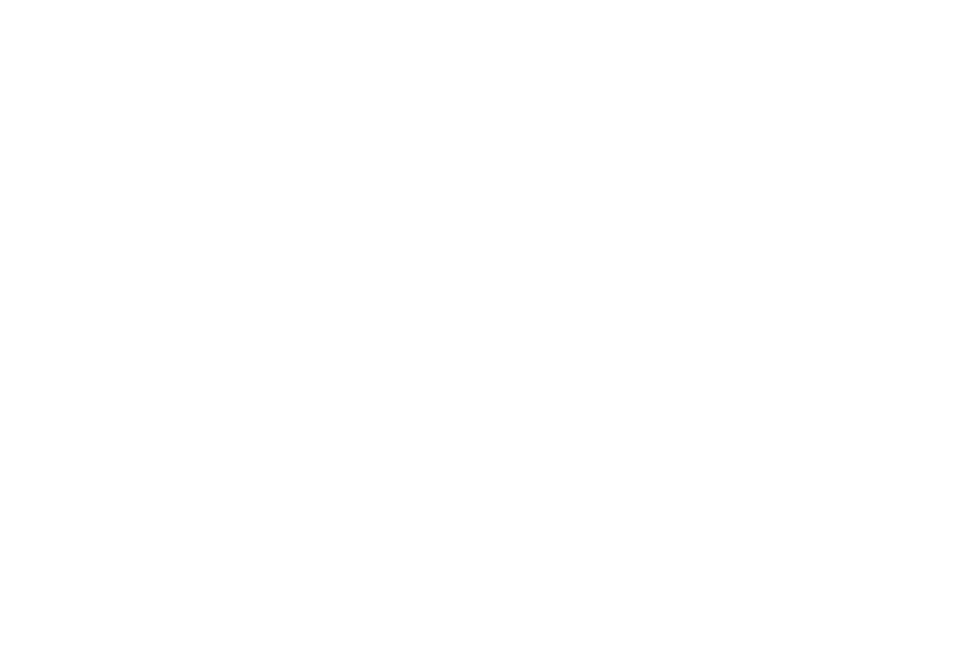
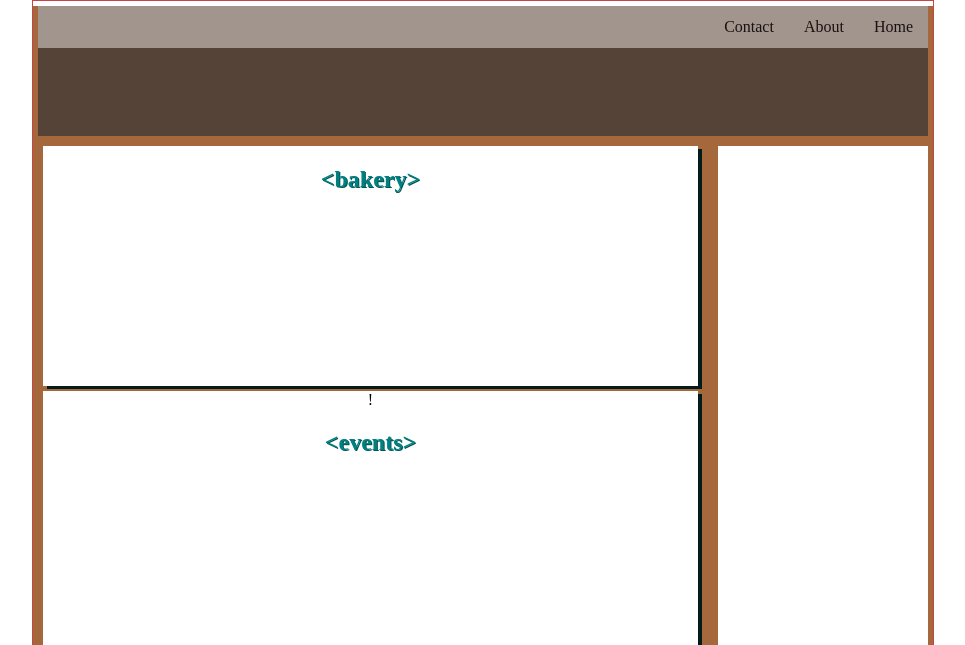
Before and after one commit to tsoliya/Bitwise9, a plain HTML site: page index.html in a window 1280 px wide. Shown: the top 645 px of the page, without its empty margins (157-1122 px from the left). Drawn offline with Linux system fonts and the light colour scheme.

Commit message:
style change

```diff
--- a/css/style.css
+++ b/css/style.css
@@ -1 +1,109 @@
-add about.html
+body {
+    margin: 0 auto;
+    width: 900px;
+    border: 1px solid rgb(199, 68, 68);
+
+
+
+}
+
+.container {
+    background-color: rgb(34, 28, 28)
+    padding-top: 50px;
+    padding-bottom: 9px;
+    background:rgb(165, 104, 60)
+}
+
+header {
+    position: -webkit-sticky;
+    height: 130px;
+    text-align: center;
+    margin: 5px;
+    background:rgb(85, 67, 55) url("image/new")
+
+
+}
+
+
+.navbar {
+    overflow: hidden;
+    position: -webkit-sticky;
+         top: 0;
+
+    width: 100%;
+    background-color: rgb(161, 149, 141);
+}
+
+
+
+.navbar a:hover {
+    background: rgb(117, 17, 17);
+    color: rgb(197, 23, 23);
+}
+
+.navbar a {
+  float: right;
+  display: block;
+  color: #1b1111;
+  text-align: center;
+  padding: 12px 15px;
+  text-decoration: none;
+}
+.navbar{
+
+}
+.navbar a:hover {
+  background: #ddd;
+  color: black;
+}
+
+
+h2 {
+    color: teal;
+    text-shadow: 1px 1px rgb(1, 84, 84);
+}
+
+main {
+    height: 500px;
+    width: 570px;
+    text-align: center;
+    float: left;
+    margin: 5px;
+}
+
+section {
+        height: 240px;
+        width: 655px;
+        text-align: center;
+        float: left;
+        margin: 0 5px 5px 5px;
+        background-color: white;
+        box-shadow: 4px 3px rgb(2, 28, 28);
+}
+
+article {
+        height: 255px;
+        width: 655px;
+        text-align: center;
+        float: left;
+        margin: 0 0 5px 5px;
+        background-color: white;
+        box-shadow: 4px 3px rgb(2, 28, 28);
+}
+
+aside {
+    float: right;
+    height: 500px;
+    width: 210px;
+    text-align: center;
+    margin: 5px;
+    background-color: white;
+}
+
+footer {
+    clear: both;
+    height: 75px;
+    text-align: center;
+    margin: 5px;
+    background-color: white;
+}
--- a/index.html
+++ b/index.html
@@ -0,0 +1,45 @@
+<!DOCTYPE html>
+<html lang="en">
+<head>
+    <meta charset="UTF-8">
+    <meta http-equiv="X-UA-Compatible" content="IE=edge">
+    <meta name="viewport" content="width=device-width, initial-scale=1.0">
+    <title>Document</title>
+    <link rel="stylesheet" href="css/style.css">
+</head>
+<body>
+    <link rel="stylesheet" href="image/new image.jpg">
+
+    <div class="container">
+        <header>
+            <nav class="navbar">
+                <a href="#">Home</a>
+                <a href="#">About</a>
+                <a href="#">Contact</a>
+
+
+            </nav>
+         </header>
+
+<main>
+
+    <section>
+        <h2>&lt;bakery&gt;</h2>
+
+
+    </section>
+    <article>!
+        <h2>&lt;events&gt;</h2>
+    </article>
+</main>
+<aside>
+
+</aside>
+<footer>
+    <h2>&lt;sweet is the way to go&gt;</h2>
+    <p>&copy; tsoliyana69@gmial.com</p>
+</footer>
+</div>
+
+</body>
+</html>
```
Also changed, not shown: about.html (+1 -0 lines), image/new image.jpg (added).
